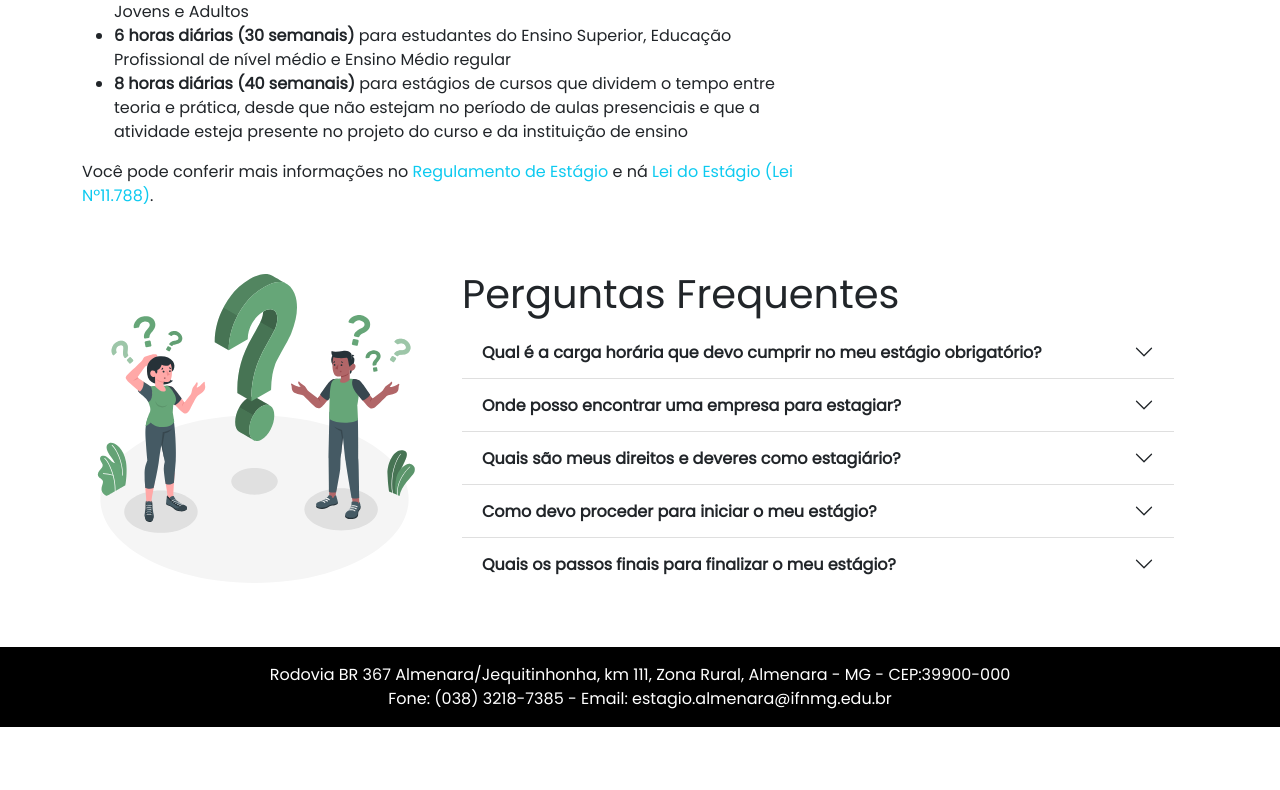
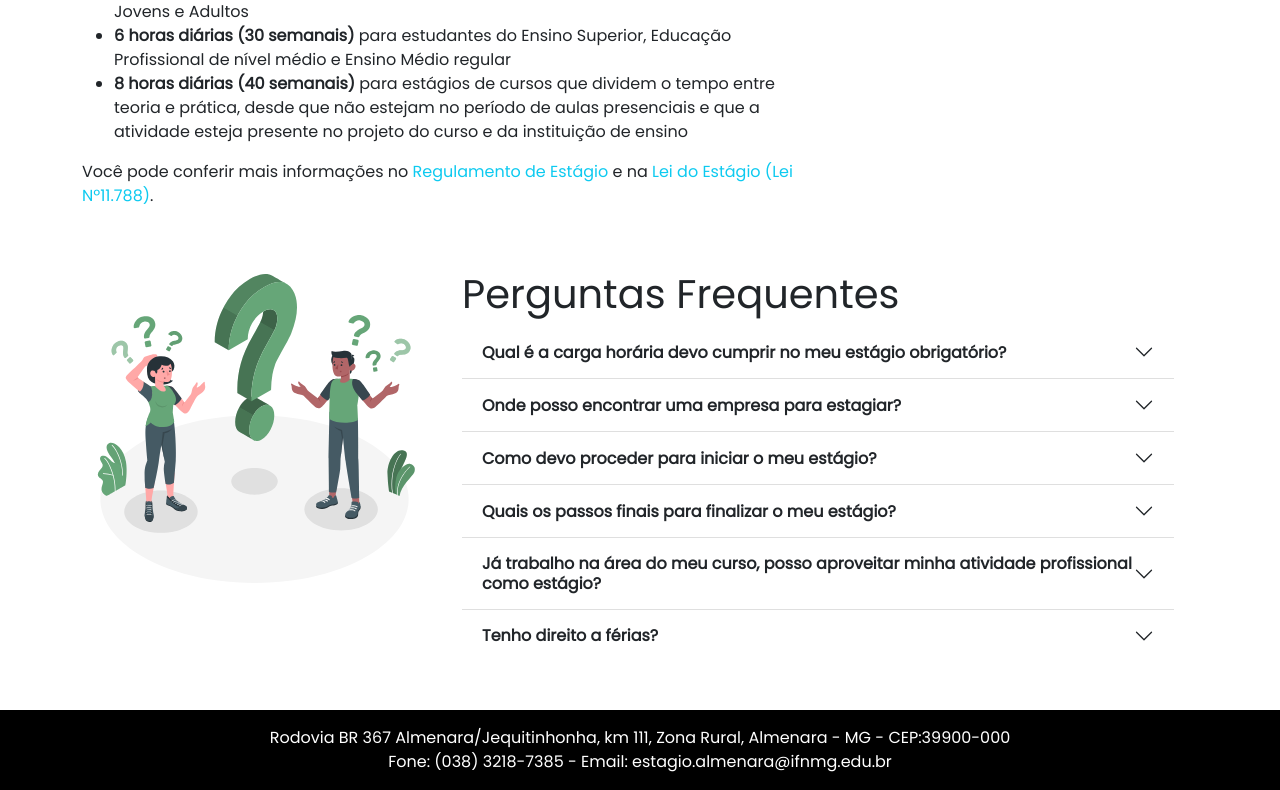
Before and after one commit to rafikmoreira/PortalEstagio, a Next.js app: page / in a window 1280 px wide. Shown: the part 975-1765 px from the top of the page. Before the commit the page ends 1702 px from the top, so only its background shows below. Built offline with nearby package versions, Linux system fonts and the light colour scheme.

Commit message:
Ajuste página principal

```diff
--- a/Components/Glossario.js
+++ b/Components/Glossario.js
@@ -18,7 +18,7 @@ const Glossario = ({children}) => {
                     <div dangerouslySetInnerHTML={ {__html: signifiado?.descricao || children} } />
                     {
                         signifiado?.externo ?
-                            <a target={"_blank"}  rel="noreferrer" href={signifiado.externo.link}><i className="fas fa-external-link-alt"></i> {signifiado.externo.titulo}</a> : <></>
+                            <a target={"_blank"}  rel="noreferrer" href={signifiado.externo.link}><i className="fas fa-external-link-alt"/> {signifiado.externo.titulo}</a> : <></>
                     }
                 </PopoverBody>
             </UncontrolledPopover>
--- a/pages/exibir-documento.js
+++ b/pages/exibir-documento.js
@@ -9,7 +9,6 @@ const ExibirDocumento = () => {
     useEffect(() => {
         setDomain(window.location.hostname+ (window.location.port?":" +window.location.port:""))
     },[])
-
 
     return <section>
         {domain ?
--- a/pages/index.js
+++ b/pages/index.js
@@ -1,29 +1,32 @@
 import Hero from "../Components/Hero";
 import {AccordionBody, AccordionHeader, AccordionItem, UncontrolledAccordion} from "reactstrap";
-import PopoverDocumento from "../Components/PopoverDocumento";
 import Glossario from "../Components/Glossario";
-import TabelaCargaHoraria from "../Components/TabelaCargaHoraria";
 
 let perguntas = [
     {
-        pergunta: 'Qual é a carga horária que devo cumprir no meu estágio obrigatório?',
+        pergunta: 'Qual é a carga horária devo cumprir no meu estágio obrigatório?',
         resposta: '<p>Cada curso determina a carga horária do estágio obrigatório em seu projeto pedagógico.</p>\n<p>Acesse a área de <a href="/cursos">Cursos <i class="fas fa-external-link-alt"></i></a> para obter mais detalhes.</p>\n'
     },
     {
         pergunta: 'Onde posso encontrar uma empresa para estagiar?',
-        resposta: ''
-    },
-    {
-        pergunta: 'Quais são meus direitos e deveres como estagiário?',
-        resposta: ''
+        resposta: '<p>Você pode procurar empresas em qualquer lugar, inclusive fora do país. É imprescindível que as atividades a serem desenvolvidas durante o estágio\nestejam de acordo ao projeto pedagógico do seu <a href="/cursos">Curso <i class="fas fa-external-link-alt"></i></a>.</p>\n<p>Caso tenha dúvidas, procure o seu professor orientador ou o coordenador do seu curso.</p>\n<p>Você também pode procurar uma das empresas que estejam com <a href="/convenios">Convênio <i class="fas fa-external-link-alt"></i></a> ativo com o IFNMG-Almenara</p>'
     },
     {
         pergunta: 'Como devo proceder para iniciar o meu estágio?',
-        resposta: ''
+        resposta: '<p>Faça a leitura do nosso guia <a href="/passo-a-passo">Passoa a Passo <i class="fas fa-external-link-alt"></i></a></p>'
     },
     {
         pergunta: 'Quais os passos finais para finalizar o meu estágio?',
-        resposta: ''
+        resposta: '<p>Faça a leitura do nosso guia <a href="/passo-a-passo">Passoa a Passo <i class="fas fa-external-link-alt"></i></a></p>'
+    },
+    {
+        pergunta: 'Já trabalho na área do meu curso, posso aproveitar minha atividade profissional como estágio?',
+        resposta: '<p>O Regulamento de Estágio prevê o aproveitamento parcial ou total de carga horária de trabalho como carga horária de estágio. É importante que as atividades exercidas sejam comatíveis com as atividades esperadas para o seu estágio.</p>\n<p>Para mais informações consulte nossa área de <a href="/aproveitamento-profissional">Aproveitamento Profissional <i class="fas fa-external-link-alt"></i></a></p>'
+    },
+    {
+        pergunta: 'Tenho direito a férias?',
+        // language=HTML
+        resposta: '<p>Em caso de estágio não obrigatório, a cada 12 meses trabalhados, você tem direito a um recesso remunerado. Terá direito a\n    proporcionalidade se trabalhar menos de 1 ano na mesma empresa.</p>\n<p>Você pode conferir todos seus diretos e deeveres no <Glossario>Regulamento de Estágio</Glossario> e na <Glossario>Lei do Estágio (Lei Nº11.788)</Glossario>, abaixo estão listados algumas dessas informações.</p>\n'
     }
 ]
 
@@ -56,7 +59,7 @@ const Home = () => (
                         <li><strong>6 horas diárias (30 semanais)</strong> para estudantes do Ensino Superior, Educação Profissional de nível médio e Ensino Médio regular</li>
                         <li><strong>8 horas diárias (40 semanais)</strong> para estágios de cursos que dividem o tempo entre teoria e prática, desde que não estejam no período de aulas presenciais e que a atividade esteja presente no projeto do curso e da instituição de ensino</li>
                     </ul>
-                    <p>Você pode conferir mais informações no <Glossario>Regulamento de Estágio</Glossario> e ná <Glossario>Lei do Estágio (Lei Nº11.788)</Glossario>.</p>
+                    <p>Você pode conferir mais informações no <Glossario>Regulamento de Estágio</Glossario> e na <Glossario>Lei do Estágio (Lei Nº11.788)</Glossario>.</p>
 
                 </div>
                 <div className="col-md-4">
```
